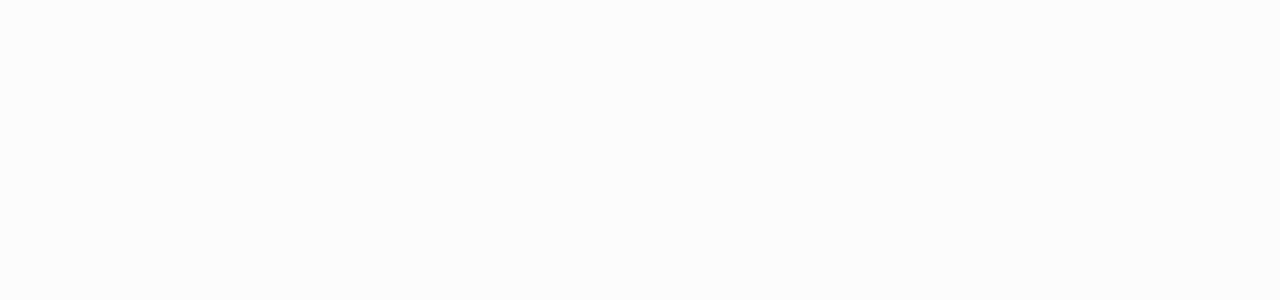
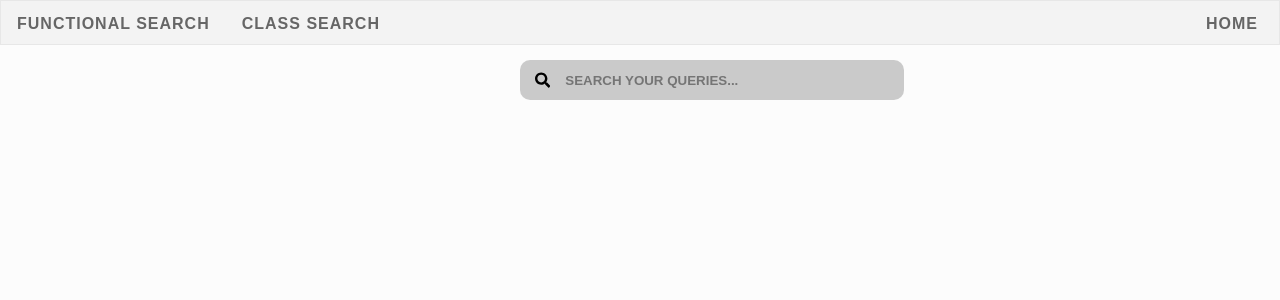
Before and after one commit to Chandan9898Kumar/Search_Bar, a React (Create React App) app: page /functional in a window 1280 px wide. Before the commit this address had no page. Shown: the top 300 px of the page. Built offline with nearby package versions, Linux system fonts and the light colour scheme; no server answers.

Commit message:
feat: added search bar

```diff
--- a/package.json
+++ b/package.json
@@ -8,6 +8,7 @@
     "@testing-library/user-event": "^13.5.0",
     "react": "^18.2.0",
     "react-dom": "^18.2.0",
+    "react-icons": "^4.8.0",
     "react-router-dom": "^6.9.0",
     "react-scripts": "5.0.1",
     "web-vitals": "^2.1.4"
--- a/src/App.js
+++ b/src/App.js
@@ -1,12 +1,16 @@
 import { BrowserRouter, Routes, Route } from "react-router-dom";
 
 import NavBar from "./NavBar/NavBar";
+import MainFunctionalPage from "./FunctionalSearch/MainSearchPage";
+import HomePage from "./HomePage/Home";
 function App() {
   return (
     <>
       <BrowserRouter>
+        <NavBar />
         <Routes>
-          <Route exact path="/" element={<NavBar />} />
+          <Route exact path="/" element={<HomePage />} />
+          <Route exact path="/functional" element={<MainFunctionalPage />} />
         </Routes>
       </BrowserRouter>
     </>
--- /dev/null
+++ b/src/FunctionalSearch/FinalList.js
@@ -0,0 +1,21 @@
+import React from "react"
+
+
+const FinalList=()=>{
+
+
+
+
+
+
+
+return(
+    <>
+    <div>
+
+    </div>
+    </>
+
+)
+}
+export default FinalList;
--- /dev/null
+++ b/src/FunctionalSearch/MainSearchPage.js
@@ -0,0 +1,20 @@
+import React, { useState } from "react";
+import SearchBar from "./SearchBar";
+import FinalList from "./FinalList";
+import "./funStyle.css";
+import HigherOrder  from '../HigherOrderFunction/HigherOrderFunction'
+const MainFunctionalPage = ({result}) => {
+  return (
+    <>
+      <div className="appHead">
+        <div className="searchBar">
+          <SearchBar  />
+        </div>
+        <div className="finalResult">
+        <FinalList result={result} />
+        </div>
+      </div>
+    </>
+  );
+};
+export default HigherOrder(MainFunctionalPage);
--- /dev/null
+++ b/src/FunctionalSearch/SearchBar.js
@@ -0,0 +1,54 @@
+import React, { useEffect, useState } from "react";
+import { FaSearch } from "react-icons/fa";
+import HigherOrder from "../HigherOrderFunction/HigherOrderFunction";
+
+const URl = "https://dummyjson.com/products?limit=100";
+const SearchBar = ({ inputVal, setInputVal, setResult }) => {
+  const [data, setData] = useState([]);
+
+  useEffect(() => {
+    fetchData()
+  }, []);
+
+  const fetchData = () => {
+    fetch(URl)
+      .then((response) => response.json())
+      .then((results) => setData(results.products));
+  };
+
+  const debounce = (funCall) => {
+    let timer;
+    return function (args) {
+      const context = this;
+      if (timer) {
+        clearTimeout(timer);
+      }
+      timer = setTimeout(() => {
+        funCall.call(context, args);
+      });
+    };
+  };
+
+  const reduce = (values) => {
+    setInputVal(values);
+  };
+
+  const onchangeHandle = debounce(reduce);
+
+  return ( console.log(data,'dta'),
+    <>
+      <div className="input-wrapper">
+        <FaSearch id="searchIcon" />
+        <input
+          type="text"
+          placeholder="Search your Queries..."
+          value={inputVal}
+          onChange={(event) => onchangeHandle(event.target.value)}
+        />
+      </div>
+    </>
+  );
+};
+export default HigherOrder(SearchBar);
+
+// npm install react-icons --save
--- /dev/null
+++ b/src/FunctionalSearch/funStyle.css
@@ -0,0 +1,56 @@
+*{
+    box-sizing: border-box;
+}
+body{
+    font-family: sans-serif;
+}
+
+.appHead{
+    height: 100vh;
+    width: 100%;
+    display:flex;
+    justify-content: center;
+    align-items:flex-start;
+    margin: auto;
+}
+
+div.searchBar{
+    width: 50%;
+    display: block;
+    max-height: 50px;
+    /* margin-left: 100px; */
+}
+
+div.input-wrapper{
+    box-sizing: border-box;
+    width: 60%;
+    border-radius: 10px;
+    display: flex;
+    justify-content: center;
+    align-items: center;
+    padding: 0 15px;
+    margin-top: 10px;
+    height: 2.5rem;
+    background-color: rgba(0, 0, 0, 0.2);
+    margin-left: 200px;
+}
+
+input[type="text"]{
+    box-sizing: border-box;
+    background: transparent;
+    width: 100%;
+    border-radius: 10px;
+    display: flex;
+    justify-content: center;
+    align-items: center;
+    padding: 0 15px;
+    height: 2.5rem;
+    margin: auto;
+    overflow: hidden;
+    border: none;
+    text-transform: uppercase;
+    font-weight: bolder;
+}
+input[type="text"]:focus{
+    outline: none;
+}
--- /dev/null
+++ b/src/HigherOrderFunction/HigherOrderFunction.js
@@ -0,0 +1,21 @@
+import React, { useState } from "react";
+
+const HigherOrder = (OriginalComponent) => {
+  const Functional = () => {
+    const [inputVal, setInputVal] = useState("");
+    const [result, setResult] = useState("");
+
+    return (
+      <>
+        <OriginalComponent
+          inputVal={inputVal}
+          setInputVal={setInputVal}
+          result={result}
+          setResult={setResult}
+        />
+      </>
+    );
+  };
+  return Functional;
+};
+export default HigherOrder;
--- /dev/null
+++ b/src/HomePage/Home.js
@@ -0,0 +1,26 @@
+import React from "react";
+
+const HomePage=()=>{
+
+
+
+
+
+
+
+
+
+
+
+
+return(
+<>
+<div>
+    Home Page
+</div>
+
+</>
+
+)
+}
+export default HomePage;
--- a/src/NavBar/NavBar.js
+++ b/src/NavBar/NavBar.js
@@ -11,42 +11,14 @@ const NavBar = () => {
             <NavLink to="/functional">Functional Search</NavLink>
           </li>
           <li>
-            <NavLink to="/functional">Class Search</NavLink>
+            <NavLink to="/Class">Class Search</NavLink>
           </li>
           <li className="home">
             <NavLink to="/">Home</NavLink>
           </li>
         </ul>
       </div>
-      <div>
-        <h1>Fixed Top Navigation Bar</h1>
-        <h2>Scroll this page to see the effect</h2>
-        <h2>
-          The navigation bar will stay at the top of the page while scrolling
-        </h2>
-
-        <p>Some text some text some text some text..</p>
-        <p>Some text some text some text some text..</p>
-        <p>Some text some text some text some text..</p>
-        <p>Some text some text some text some text..</p>
-        <p>Some text some text some text some text..</p>
-        <p>Some text some text some text some text..</p>
-        <p>Some text some text some text some text..</p>
-        <p>Some text some text some text some text..</p>
-        <p>Some text some text some text some text..</p>
-        <p>Some text some text some text some text..</p>
-        <p>Some text some text some text some text..</p>
-        <p>Some text some text some text some text..</p>
-        <p>Some text some text some text some text..</p>
-        <p>Some text some text some text some text..</p>
-        <p>Some text some text some text some text..</p>
-        <p>Some text some text some text some text..</p>
-        <p>Some text some text some text some text..</p>
-        <p>Some text some text some text some text..</p>
-        <p>Some text some text some text some text..</p>
-        <p>Some text some text some text some text..</p>
-      </div>
-    </>
+          </>
   );
 };
 export default NavBar;
```
Also changed, not shown: 1 other file (tests, documents, lock files or other folders).
